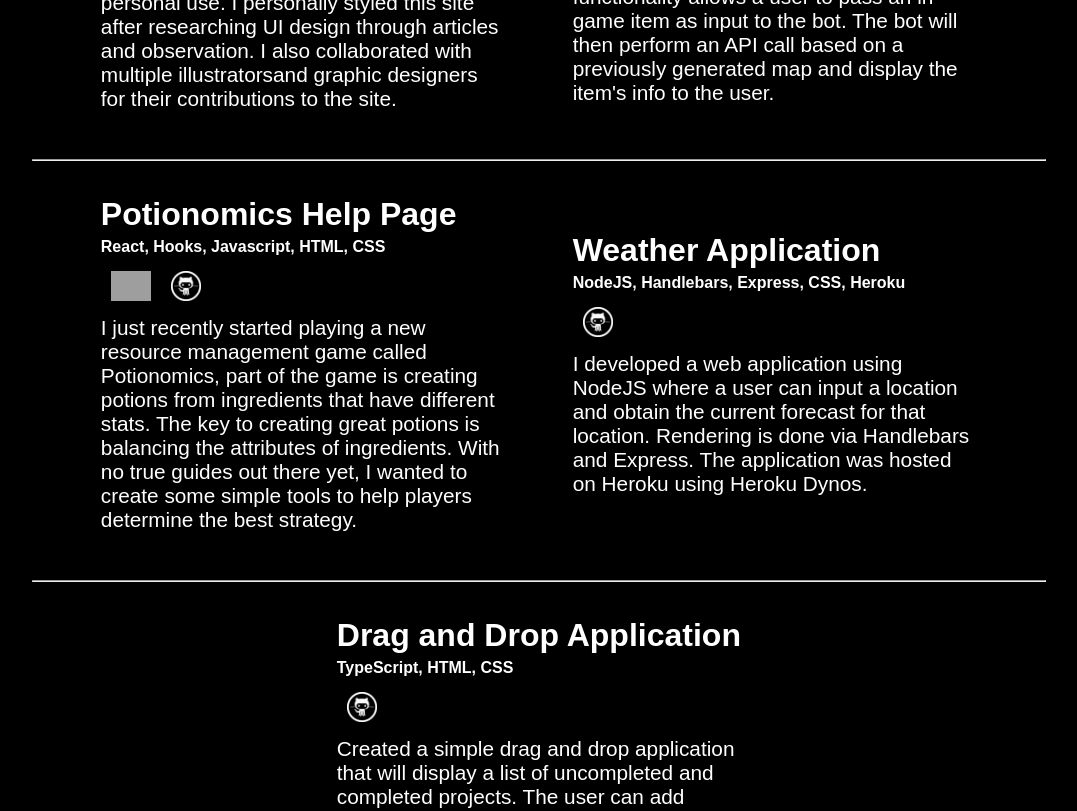
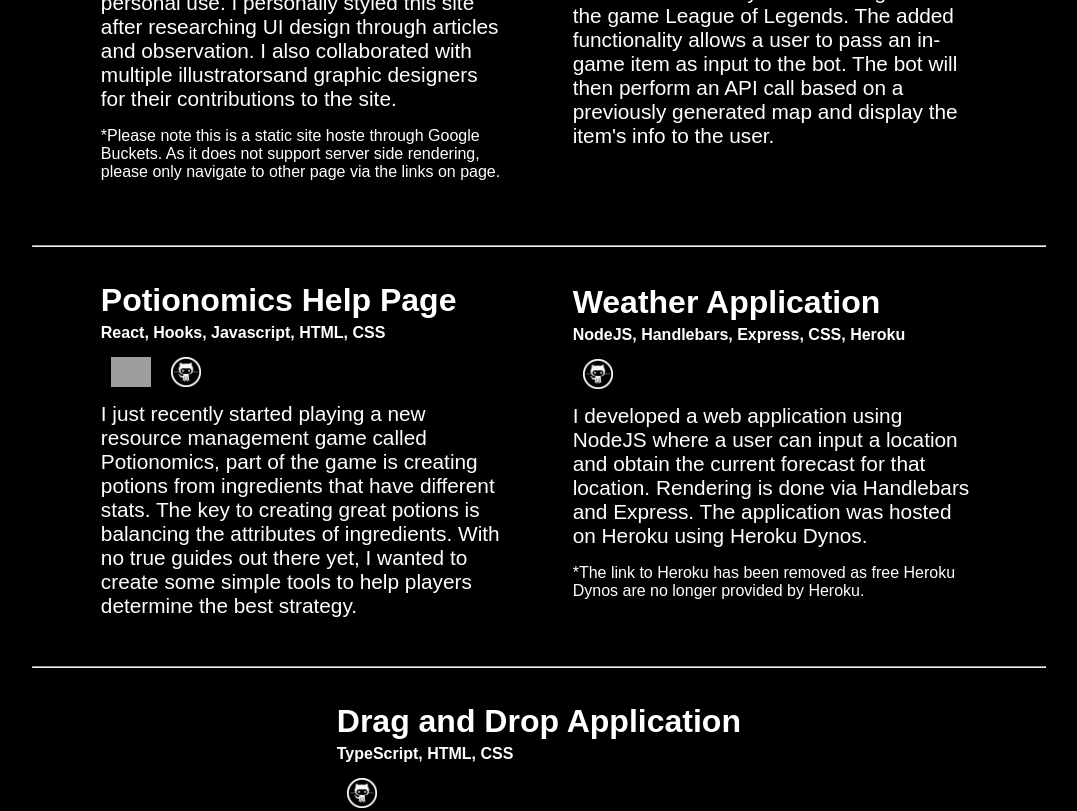
Before and after one commit to Ollebac/ollebac.github.io, a React (Create React App) app: page /projects in a window 1280 px wide. Shown: the part 420-1231 px from the top of the page, without its empty margins (101-1178 px from the left). Built offline with nearby package versions, Linux system fonts and the light colour scheme; grey boxes are pictures that could not be loaded.

Commit message:
Updated link to potionomics guide

```diff
--- a/src/components/PotionIngredients.css
+++ b/src/components/PotionIngredients.css
@@ -12,6 +12,7 @@
   font-size: 16px;
   background-repeat: no-repeat;
   background-attachment: fixed;
+  cursor: default;
 }
 
 .page_content {
@@ -129,4 +130,5 @@
 
 tbody tr:hover {
   background-color: rgb(255, 255, 255, 0.5 );
+
 }
--- a/src/components/Projects.jsx
+++ b/src/components/Projects.jsx
@@ -1,3 +1,5 @@
+import { Link } from "react-router-dom";
+
 function Projects() {
     return (
         <div className="content_container">
@@ -21,6 +23,10 @@
                             site after researching UI design through articles and observation. I also
                             collaborated with multiple illustratorsand graphic designers for their contributions
                             to the site.
+                        </p>
+                        <p className="sub_text">
+                            *Please note this is a static site hoste through Google Buckets. As it does not support
+                            server side rendering, please only navigate to other page via the links on page.
                         </p>
                     </div>
                     {/* Elder Drake - Items */}
@@ -47,8 +53,10 @@
                         <h1 className="project_title">Potionomics Help Page</h1>
                         <h4 className="project_title">React, Hooks, Javascript, HTML, CSS</h4>
                         <div className="project_links_container">
-                            <a href="https://ollebac.dev/potionomics" target="blank">
-                                <img src="web_logo.png" className="project_links" alt="web_logo"></img>
+                            <a>
+                                <Link to="/potionomics">
+                                    <img src="web_logo.png" className="project_links" alt="web_logo" />
+                                </Link>
                             </a>
                             <a href="https://github.com/Ollebac/OneDayBuilds" target="blank">
                                 <img src="github_logo.png" className="project_links" alt="web_logo"></img>
@@ -76,6 +84,10 @@
                             obtain the current forecast for that location. Rendering is done via Handlebars and
                             Express. The application was hosted on Heroku using Heroku Dynos.
                         </p>
+                        <p className="sub_text">
+                            *The link to Heroku has been removed as free Heroku Dynos are no longer provided
+                            by Heroku.
+                        </p>
                     </div>
                 </div>
                 <hr className="project_break"></hr>
@@ -90,8 +102,6 @@
                             </a>
                         </div>
                         <p class="project_description">
-
-
                         Created a simple drag and drop application that will display a list of uncompleted
                         and completed projects. The user can add projects to the uncompleted list and drag
                         them to and from the completed list as needed.
```
Also changed, not shown: src/index.js (line endings or trailing spaces).
